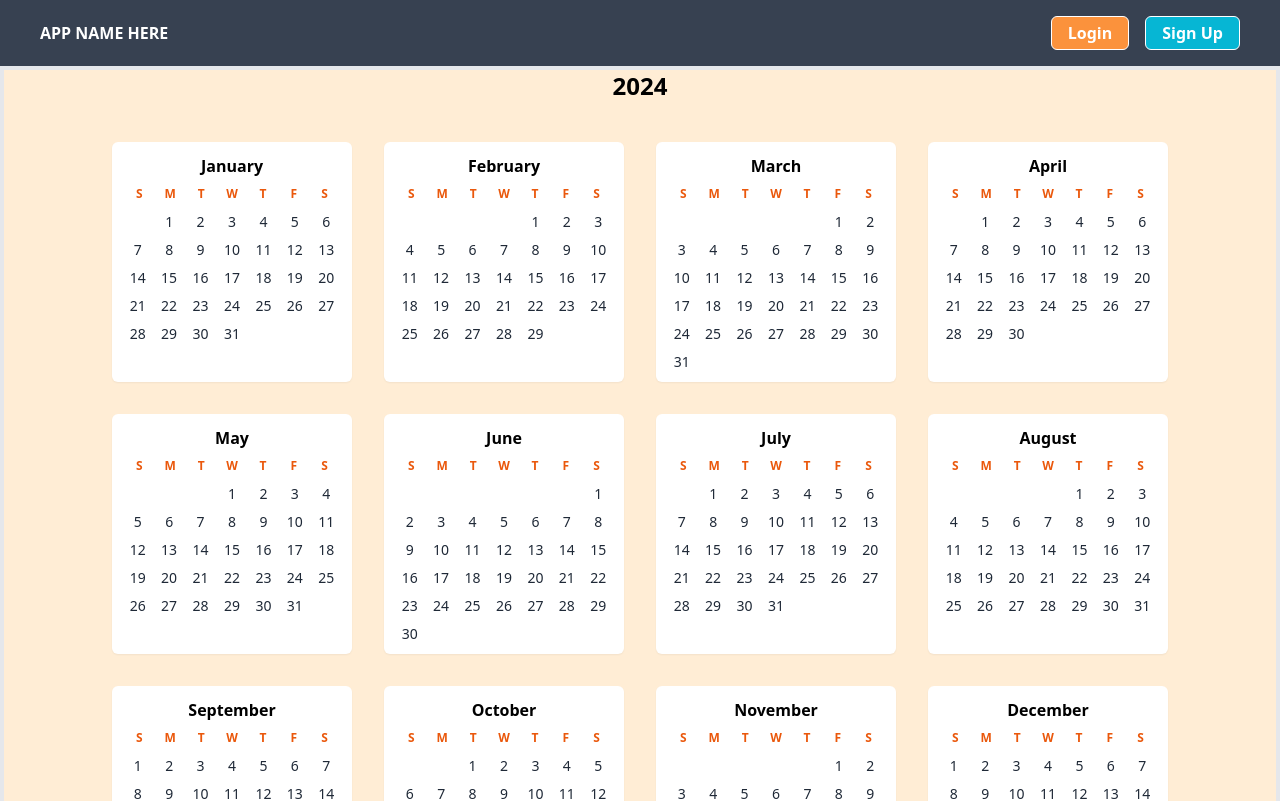
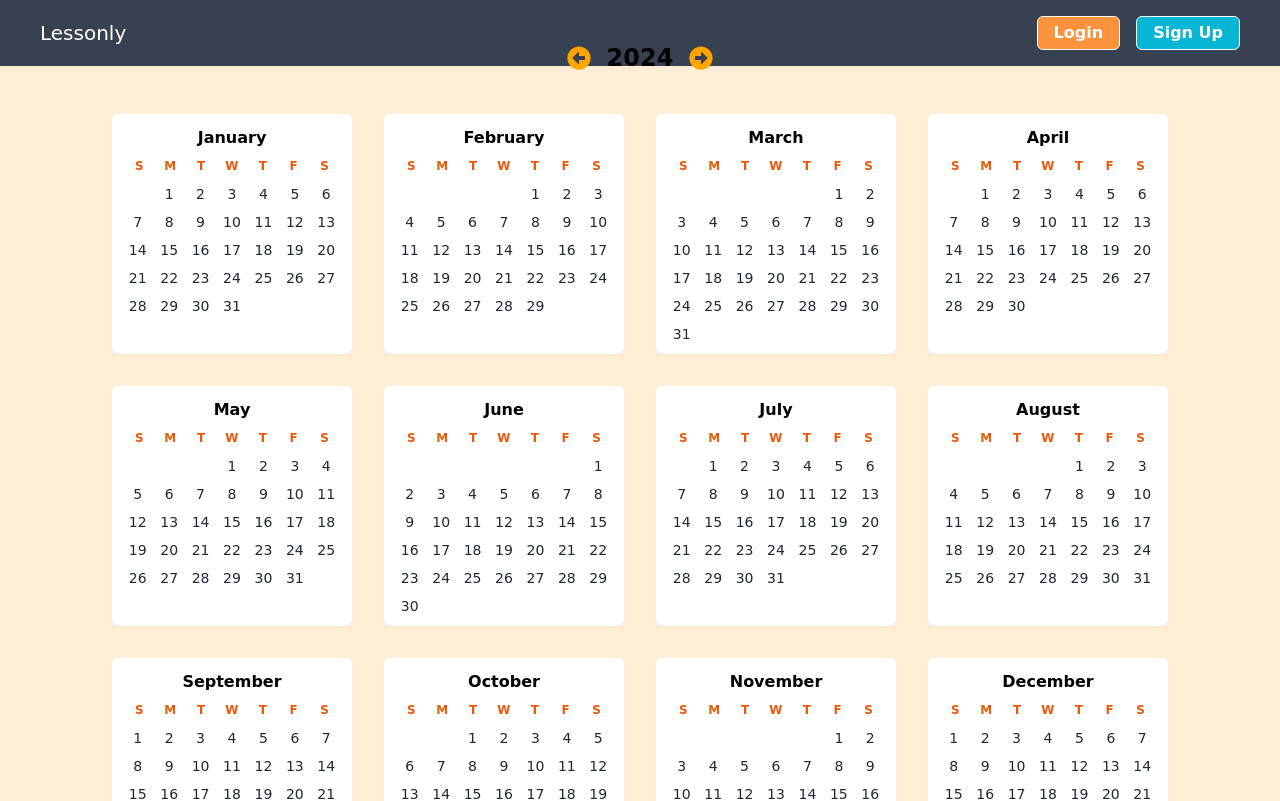
Before and after one commit to MoatasimB/Lessonly, a React (Vite) app in the folder frontend/clientui/: page / in a window 1280 px wide. Shown: the top 801 px of the page. Built offline with nearby package versions, Linux system fonts and the light colour scheme.

Commit message:
styling and font; add ability to change year

```diff
--- a/frontend/clientui/src/App.jsx
+++ b/frontend/clientui/src/App.jsx
@@ -5,6 +5,10 @@ import Title from "./components/Title";
 import { FaBoltLightning } from "react-icons/fa6";
 import { FaArrowAltCircleRight } from "react-icons/fa";
 import { FaCheckCircle } from "react-icons/fa";
+import { FaArrowAltCircleLeft } from "react-icons/fa";
+import { FaPlus } from "react-icons/fa";
+import { HiXCircle } from "react-icons/hi2";
+
 
 
 
@@ -13,6 +17,7 @@ function App() {
   const [modalOpen, setModalOpen] = useState(false);
   const [selectedDate, setSelectedDate] = useState(null); // { monthIndex, day, year }
   const [viewMode, setViewMode] = useState("main");
+  const [displayedYear, setDisplayedYear] = useState(2024);
 
   const [currentNoteIndex, setCurrentNoteIndex] = useState(null);
   const [noteText, setNoteText] = useState("");
@@ -57,12 +62,6 @@ function App() {
 
     const durationText = `\n\nDuration: ${lesson_duration || "N/A"}\n\n`;
 
-    // A helper function to format a known step. This step could be:
-    // 1) A string: print a single bullet
-    // 2) An array of strings: print each as a bullet
-    // 3) An object with 'description' and 'activities':
-    //    - Print description on one line
-    //    - Print activities as bullets
     const formatKnownStep = (value, displayName) => {
       if (value === undefined) return "";
       let result = `${displayName}:\n`;
@@ -74,7 +73,7 @@ function App() {
       }
 
       if (Array.isArray(value)) {
-        // Array of strings
+        // Array
         value.forEach((item) => {
           result += `- ${item}\n`;
         });
@@ -83,7 +82,6 @@ function App() {
       }
 
       if (typeof value === "object" && value !== null) {
-        // Object with potential 'description' and 'activities'
         if (value.description) {
           result += `Description: ${value.description}\n`;
         }
@@ -97,7 +95,6 @@ function App() {
         return result;
       }
 
-      // If it's something else, just ignore
       return "";
     };
 
@@ -119,13 +116,12 @@ function App() {
       : "";
 
     // Assessment might have 'formative', 'summative', 'description', 'methods', etc.
-    // We'll handle similarly:
+
     const formatAssessment = (assess) => {
       if (!assess || typeof assess !== "object") return "";
 
       let text = "Assessment:\n";
 
-      // Check keys commonly returned:
       // If there's a 'description' key:
       if (assess.description) {
         text += `Description: ${assess.description}\n`;
@@ -177,8 +173,6 @@ function App() {
     "December",
   ];
 
-  const year = 2024;
-
   const getDaysInMonth = (month, year) => {
     return new Date(year, month + 1, 0).getDate();
   };
@@ -193,7 +187,7 @@ function App() {
 
   const handleDayClick = (monthIndex, day) => {
     if (!day) return;
-    const date = { monthIndex, day, year };
+    const date = { monthIndex, day, year: displayedYear };
     setSelectedDate(date);
     setViewMode("main");
     setModalOpen(true);
@@ -214,7 +208,7 @@ function App() {
       })
         .then((res) => res.json())
         .then((data) => {
-          console.log("Get lesson plans response:", data);
+          console.log("Get lesson plans response:");
           if (
             data.code === 1 &&
             data.status === "success" &&
@@ -276,6 +270,7 @@ function App() {
         grade: null,
         plan: noteText,
       };
+      // console.log("Create Object:", createObj);
 
       fetch("http://127.0.0.1:8000/lesson-plans/generate", {
         method: "POST",
@@ -283,7 +278,7 @@ function App() {
         body: JSON.stringify(createObj),
       })
         .then((res) => res.json())
-        .then((data) => console.log("Create response:", data))
+        .then((data) => console.log("Create response:"))
         .catch((err) => console.error(err));
     }
   };
@@ -342,14 +337,14 @@ function App() {
         new_plan: noteText,
       };
 
-      console.log("Update Object:", updateObj);
+      // console.log("Update Object:", updateObj);
       fetch("http://127.0.0.1:8000/lesson-plans/update", {
         method: "POST",
         headers: { "Content-Type": "application/json" },
         body: JSON.stringify(updateObj),
       })
         .then((res) => res.json())
-        .then((data) => console.log("Update response:", data))
+        .then((data) => console.log("Update response:"))
         .catch((err) => console.error(err));
     }
   };
@@ -382,14 +377,14 @@ function App() {
         topic: noteToDelete.title,
       };
 
-      console.log("Delete Object:", deleteObj);
+      // console.log("Delete Object:", deleteObj);
       const queryParams = new URLSearchParams(deleteObj).toString();
 
       fetch(`http://127.0.0.1:8000/lesson-plans/delete?${queryParams}`, {
         method: "DELETE",
       })
         .then((res) => res.json())
-        .then((data) => console.log("Delete response:", data))
+        .then((data) => console.log("Delete response:"))
         .catch((err) => console.error(err));
     }
   };
@@ -410,7 +405,7 @@ function App() {
       email: loginEmail,
       password: loginPassword,
     };
-    console.log("Login Object:", loginObj);
+    // console.log("Login Object:", loginObj);
     fetch("http://127.0.0.1:8000/users/login", {
       method: "POST",
       headers: { "Content-Type": "application/json" },
@@ -434,7 +429,7 @@ function App() {
       password: signupPassword,
       username: signupUsername,
     };
-    console.log("Signup Object:", signupObj);
+    // console.log("Signup Object:", signupObj);
     fetch("http://127.0.0.1:8000/users/add", {
       method: "POST",
       headers: { "Content-Type": "application/json" },
@@ -442,7 +437,7 @@ function App() {
     })
       .then((res) => res.json())
       .then((data) => {
-        console.log("Signup response:", data);
+        console.log("Signup response:");
         if (data.code === 1 && data.status === "success" && data.user_id) {
           setTeacherId(data.user_id);
         }
@@ -461,7 +456,7 @@ function App() {
       query: aiQuery,
       grade: aiGrade,
     };
-    console.log("AI Object:", aiObj);
+    // console.log("AI Object:", aiObj);
     fetch("http://127.0.0.1:8000/lesson-plans/generate/ai", {
       method: "POST",
       headers: { "Content-Type": "application/json" },
@@ -469,7 +464,7 @@ function App() {
     })
       .then((res) => res.json())
       .then((data) => {
-        console.log("AI Generate response:", data);
+        console.log("AI Generate response:");
         if (data.code === 1 && data.status === "success" && data.lesson_plan) {
           setAiLessonPlan(data);
         } else {
@@ -496,13 +491,32 @@ function App() {
         teacherId={teacherId}
         onLogoutClick={handleLogout}
       />
-      <div className="flex border-4 flex-col min-h-screen items-center justify-center gap-10 bg-orange-100">
-        <h1 className="text-2xl font-bold">{year}</h1>
+      <div className="flex flex-col min-h-screen items-center justify-center gap-10 bg-orange-100"
+      style={{ fontFamily: "Comic Sans MS, Comic Sans, cursive" }}>
+        <div className="text-center mt-2 xl:-mt-6 px-4 rounded-xl flex items-center justify-center gap-4">
+          {/* 2. Left Arrow (just sets to 2024 for aesthetics) */}
+          <button
+            className="text-gray-600 hover:text-black"
+            onClick={() => setDisplayedYear(2024)}
+          >
+            <FaArrowAltCircleLeft color="orange" className="transition-transform hover:scale-110" size={24} />
+          </button>
+
+          <h1 className="text-2xl font-bold">{displayedYear}</h1>
+
+          {/* 3. Right Arrow toggles to 2025 */}
+          <button
+            className="text-gray-600 hover:text-black"
+            onClick={() => setDisplayedYear(2025)}
+          >
+            <FaArrowAltCircleRight color="orange" className="transition-transform hover:scale-110" size={24} />
+          </button>
+        </div>
         {/* Calendar Grid */}
         <div className="grid grid-cols-2 px-1 mb-8 sm:grid-cols-3 lg:grid-cols-4 gap-8">
           {months.map((monthName, monthIndex) => {
-            const daysInMonth = getDaysInMonth(monthIndex, year);
-            const firstDay = getFirstDayOfMonth(monthIndex, year);
+            const daysInMonth = getDaysInMonth(monthIndex, displayedYear);
+            const firstDay = getFirstDayOfMonth(monthIndex, displayedYear);
 
             const daysArray = Array(firstDay)
               .fill(null)
@@ -580,10 +594,10 @@ function App() {
                             {n.title || "<no title>"}
                           </div>
                           <button
-                            className="bg-red-400 text-white px-4 py-2 rounded-full hover:scale-125 transition-transform hover:bg-red-600 flex-shrink-0"
+                            className="text-white rounded-full hover:scale-125 transition-transform flex-shrink-0"
                             onClick={() => deleteNote(i)}
                           >
-                            X
+                            <HiXCircle color="red" size={36} />
                           </button>
                         </div>
                       ))}
@@ -598,10 +612,10 @@ function App() {
                     Close
                   </button>
                   <button
-                    className="bg-cyan-400 font-semibold w-32 hover:scale-105 transition-transform text-white px-4 py-2 rounded-xl hover:bg-orange-300"
+                    className="bg-cyan-400 flex w-36 justify-center items-center gap-4 font-semibold hover:scale-105 transition-transform text-white px-4 py-2 rounded-xl hover:bg-orange-300"
                     onClick={startAddNote}
                   >
-                    Add Note
+                    Add Note <FaPlus />
                   </button>
                 </div>
               </>
@@ -645,7 +659,7 @@ function App() {
                   {showAIPanel && (
                     <div className="w-1/2 px-4 overflow-auto flex flex-col gap-3">
                       <div className="flex justify-center items-center">
-                        <div className="w-full lg:w-2/3 px-2 flex gap-3 justify-center items-center rounded-xl border border-red-400 bg-black text-md font-bold text-white">
+                        <div className="w-full lg:w-2/3 px-2 md:py-2 flex gap-3 justify-center items-center rounded-xl border border-red-400 bg-black text-md font-bold text-white">
                           <FaBoltLightning className="text-red-400" />
                           <div>AI Lesson Plan Generator</div>
                           <FaBoltLightning className="text-red-400" />
@@ -713,8 +727,7 @@ function App() {
                     onClick={saveNewNote}
                   >
                     <span className="text-lg">Save</span>
-                    <FaCheckCircle  size={24} />
-
+                    <FaCheckCircle size={24} />
                   </button>
                 </div>
               </>
@@ -876,7 +889,7 @@ function App() {
                 Cancel
               </button>
               <button
-                className="bg-cyan-400 mt-4 font-bold transition-transform rounded-xl hover:scale-105 hover:border-4 hover:border-green-300 text-white px-10 py-1 rounded-lg hover:bg-green-600"
+                className="bg-cyan-400 mt-4 font-bold transition-transform rounded-xl hover:scale-105 hover:border-4 hover:border-green-300 text-white px-10 py-1 hover:bg-green-600"
                 onClick={handleLogin}
               >
                 Login
@@ -934,7 +947,7 @@ function App() {
                 Cancel
               </button>
               <button
-                className="bg-cyan-400 mt-4 font-bold transition-transform rounded-xl hover:scale-105 hover:border-4 hover:border-green-300 text-white px-10 py-1 rounded-lg hover:bg-green-600"
+                className="bg-cyan-400 mt-4 font-bold transition-transform rounded-xl hover:scale-105 hover:border-4 hover:border-green-300 text-white px-10 py-1 hover:bg-green-600"
                 onClick={handleSignup}
               >
                 Signup
--- a/frontend/clientui/src/components/Nav.jsx
+++ b/frontend/clientui/src/components/Nav.jsx
@@ -2,9 +2,12 @@ import React from "react";
 
 const Nav = ({ onLoginClick, onSignupClick, teacherId, onLogoutClick }) => {
   return (
-    <div className="flex justify-between items-center bg-gray-700 w-full">
-      <div className="text-white px-10 font-bold">
-        <h1>APP NAME HERE</h1>
+    <div
+      className="flex justify-between items-center bg-gray-700 w-full"
+      style={{ fontFamily: "Comic Sans MS, Comic Sans, cursive" }}
+    >
+      <div className="text-white px-10 text-xl font-semi-bold">
+        <h1>Lessonly</h1>
       </div>
       <div className="p-4 px-10 justify-between flex gap-4 text-white font-bold text-right">
         {teacherId ? (
--- a/frontend/clientui/src/components/Title.jsx
+++ b/frontend/clientui/src/components/Title.jsx
@@ -3,7 +3,7 @@ import React from "react";
 const Title = ({titleText, setTitleText}) => {
   return (
     <input
-      className="w-full border-4 border-cyan-700 rounded-md p-2 mb-2 outline-none px-2"
+      className="w-full border-4 border-cyan-500 rounded-md p-2 mb-2 outline-none px-2"
       value={titleText}
       onChange={(e) => setTitleText(e.target.value)}
       placeholder="Name your plan..."
```
Also changed, not shown: 1 other file (tests, documents, lock files or other folders).
